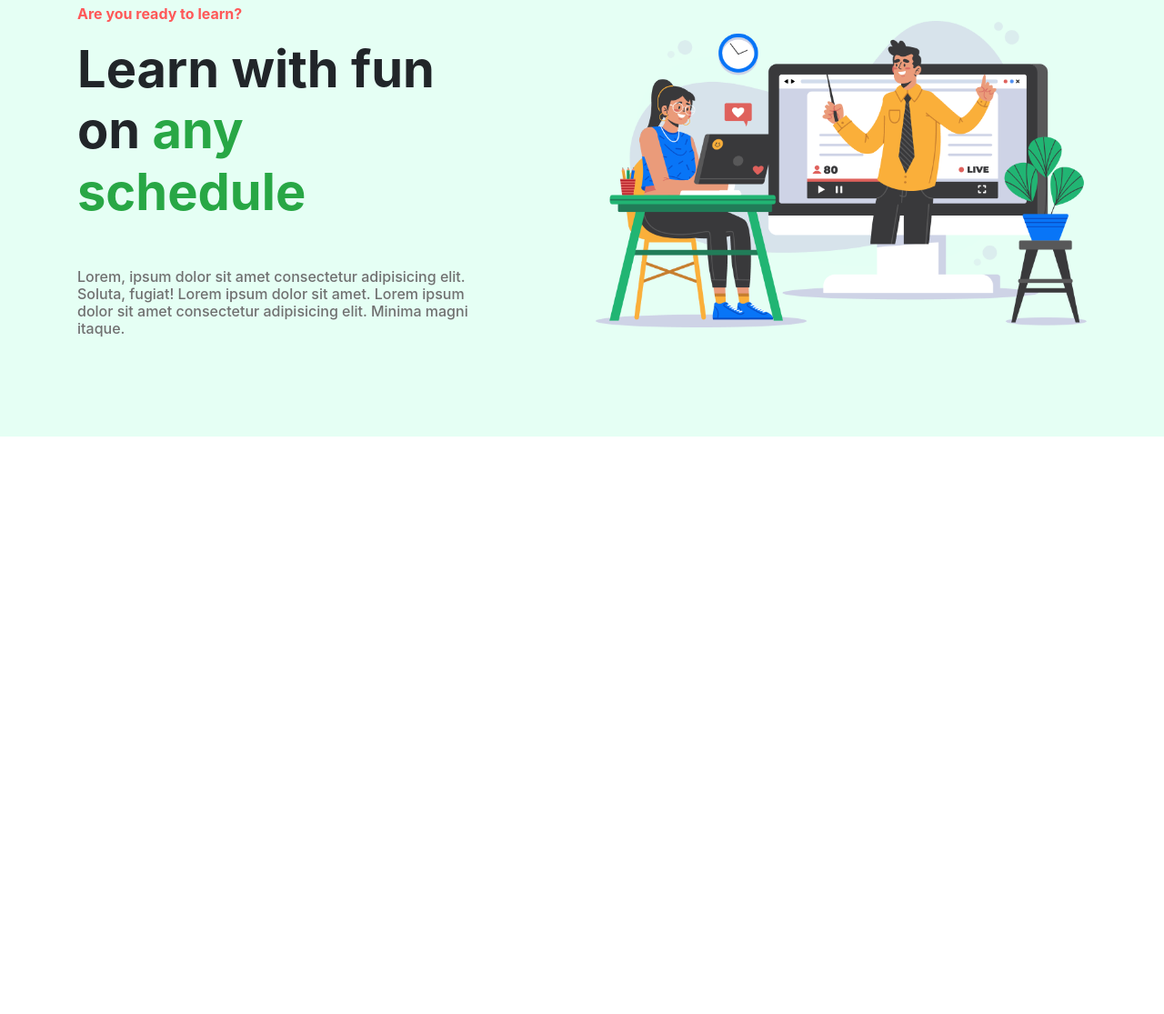
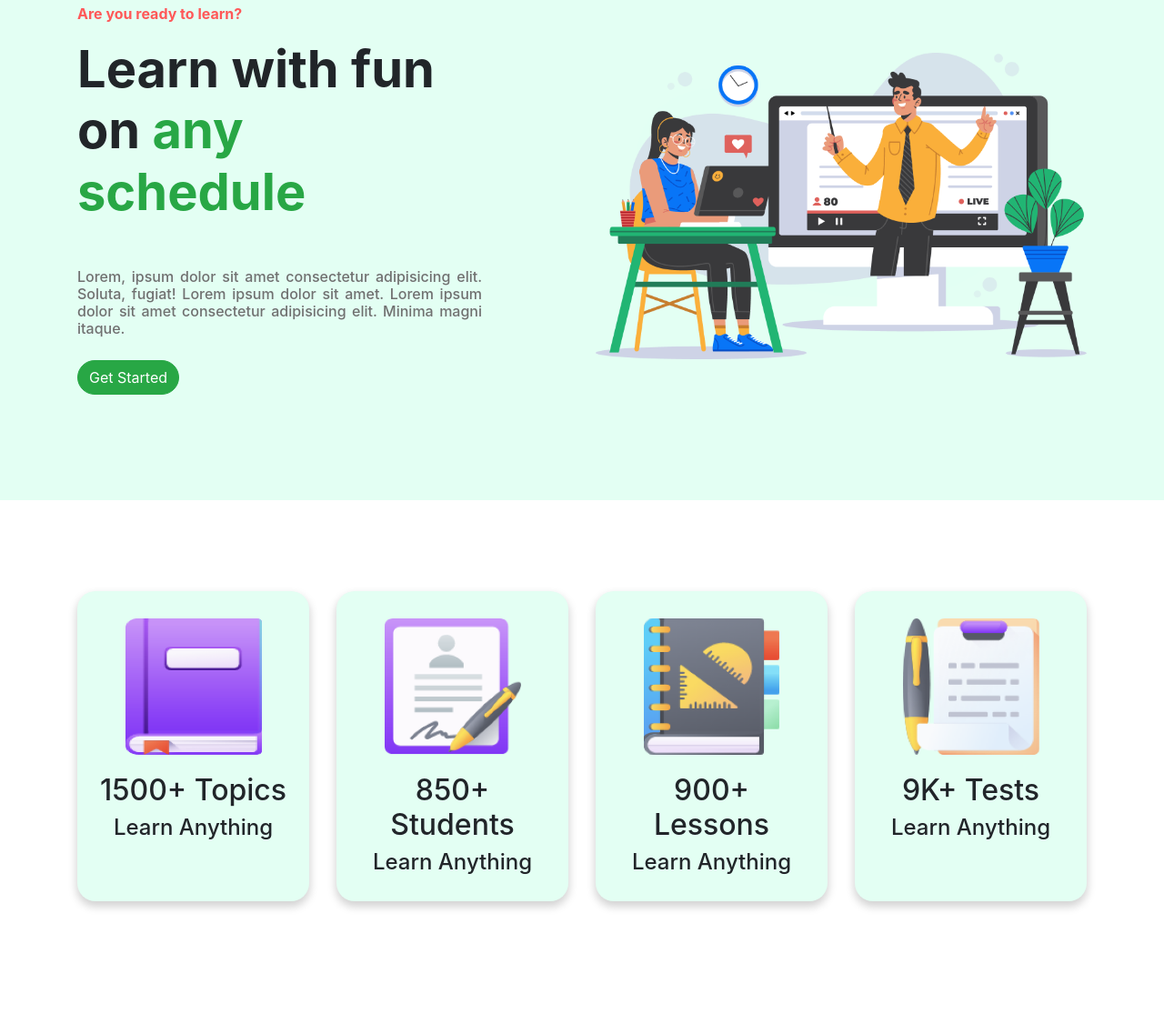
Before and after one commit to masfikalam/E-School, a plain HTML site: page index.html in a window 1280 px wide. Shown: the part 182-1297 px from the top of the page at 91% size. Before the commit the page ends 800 px from the top, so only its background shows below. Drawn offline with nearby package versions, Linux system fonts and the light colour scheme.

Commit message:
catagories added

```diff
--- a/index.html
+++ b/index.html
@@ -13,7 +13,7 @@
 <body>
 
     <!-- nav area -->
-    <nav class="navbar navbar-expand-lg">
+    <nav class="navbar navbar-expand-lg sticky-top">
         <div class="container">
             <a href="#" class="navbar-brand">
                 <img src="img/logo.png" width="200px">
@@ -27,7 +27,7 @@
                     <li class="nav-item"><a href="#" class="nav-link">Courses</a></li>
                     <li class="nav-item"><a href="#" class="nav-link">Blogs</a></li>
                     <li class="nav-item"><a href="#" class="nav-link">Others</a></li>
-                    <li class="nav-item"><a href="#" class="nav-link px-4 btn-success highlight">Sign In</a></li>
+                    <li class="nav-item"><a href="#" class="nav-link px-4 btn-success round-border">Sign In</a></li>
                 </ul>
             </div>
         </div>
@@ -36,18 +36,63 @@
     <!-- header area -->
     <header>
         <div class="container">
-            <div class="row align-items-center">
-                <div class="col-12 col-md-5">
+            <div class="row align-items-center text-center text-lg-left">
+                <div class="col-12 col-lg-5">
                     <p>Are you ready to learn?</p>
                     <h1>Learn with fun <br> on <span>any schedule</span></h1>
                     <h6>Lorem, ipsum dolor sit amet consectetur adipisicing elit. Soluta, fugiat! Lorem ipsum dolor sit amet. Lorem ipsum dolor sit amet consectetur adipisicing elit. Minima magni itaque.</h6>
+                    <button class="btn btn-success round-border my-3">Get Started</button>
                 </div>
-                <div class="col-12 col-md-6 ml-auto">
+                <div class="col-12 col-lg-6 ml-auto">
                     <img src="img/illustration.png" class="w-100">
                 </div>
             </div>
         </div>
     </header>
+
+    <!-- catagories area -->
+    <section id="catagories">
+        <div class="container">
+            <div class="row">
+                <div class="col-12 col-sm-6 col-lg-3 mb-4">
+                    <div class="box d-flex flex-column align-items-center text-center h-100">
+                        <img src="img/book.png" class="card-image-top" width="150px" height="150px">
+                        <div class="card-body">
+                            <h2>1500+ Topics</h2>
+                            <h4>Learn Anything</h4>
+                        </div>
+                    </div>
+                </div>
+                <div class="col-12 col-sm-6 col-lg-3 mb-4">
+                    <div class="box d-flex flex-column align-items-center text-center h-100">
+                        <img src="img/student.png" class="card-image-top" width="150px" height="150px">
+                        <div class="card-body">
+                            <h2>850+ Students</h2>
+                            <h4>Learn Anything</h4>
+                        </div>
+                    </div>
+                </div>
+                <div class="col-12 col-sm-6 col-lg-3 mb-4">
+                    <div class="box d-flex flex-column align-items-center text-center h-100">
+                        <img src="img/video.png" class="card-image-top" width="150px" height="150px">
+                        <div class="card-body">
+                            <h2>900+ Lessons</h2>
+                            <h4>Learn Anything</h4>
+                        </div>
+                    </div>
+                </div>
+                <div class="col-12 col-sm-6 col-lg-3 mb-4">
+                    <div class="box d-flex flex-column align-items-center text-center h-100">
+                        <img src="img/test.png" class="card-image-top" width="150px" height="150px">
+                        <div class="card-body">
+                            <h2>9K+ Tests</h2>
+                            <h4>Learn Anything</h4>
+                        </div>
+                    </div>
+                </div>
+            </div>
+        </div>
+    </section>
 
 
     <!-- script area -->
--- a/style.css
+++ b/style.css
@@ -2,7 +2,7 @@ html {
     scroll-behavior: smooth;
 }
 
-.highlight {
+.round-border {
     border-radius: 20px;
 }
 
@@ -10,7 +10,7 @@ html {
 /* nav css */
 
 nav {
-    background-color: #d2ffec94;
+    background-color: #e3fff3;
 }
 
 nav ul li {
@@ -28,7 +28,7 @@ nav ul li a {
 
 header {
     padding: 100px 0;
-    background-color: #d2ffec94;
+    background-color: #e3fff3;
 }
 
 header p {
@@ -48,4 +48,23 @@ header h1 span {
 header h6 {
     color: #707070;
     margin-top: 50px;
+    text-align: justify;
 }
+
+
+/* catagories css */
+
+#catagories {
+    padding: 100px 0;
+}
+
+#catagories .box {
+    background-color: #e3fff3;
+    border-radius: 20px;
+    box-shadow: 0 5px 10px 1px lightgrey;
+    padding-top: 30px;
+}
+
+#catagories .box:hover {
+    box-shadow: 0 5px 10px 5px lightgrey;
+}
```
